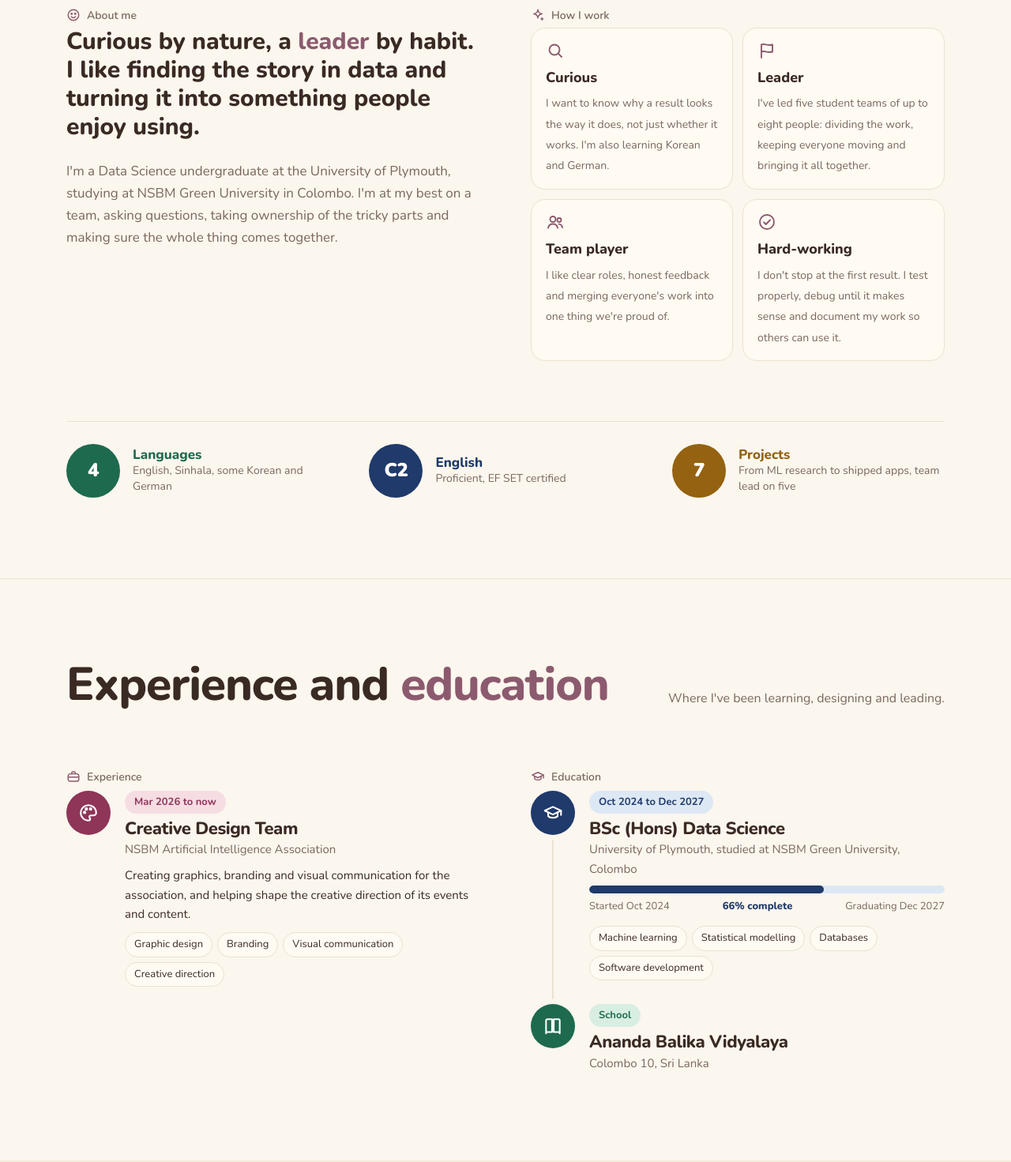
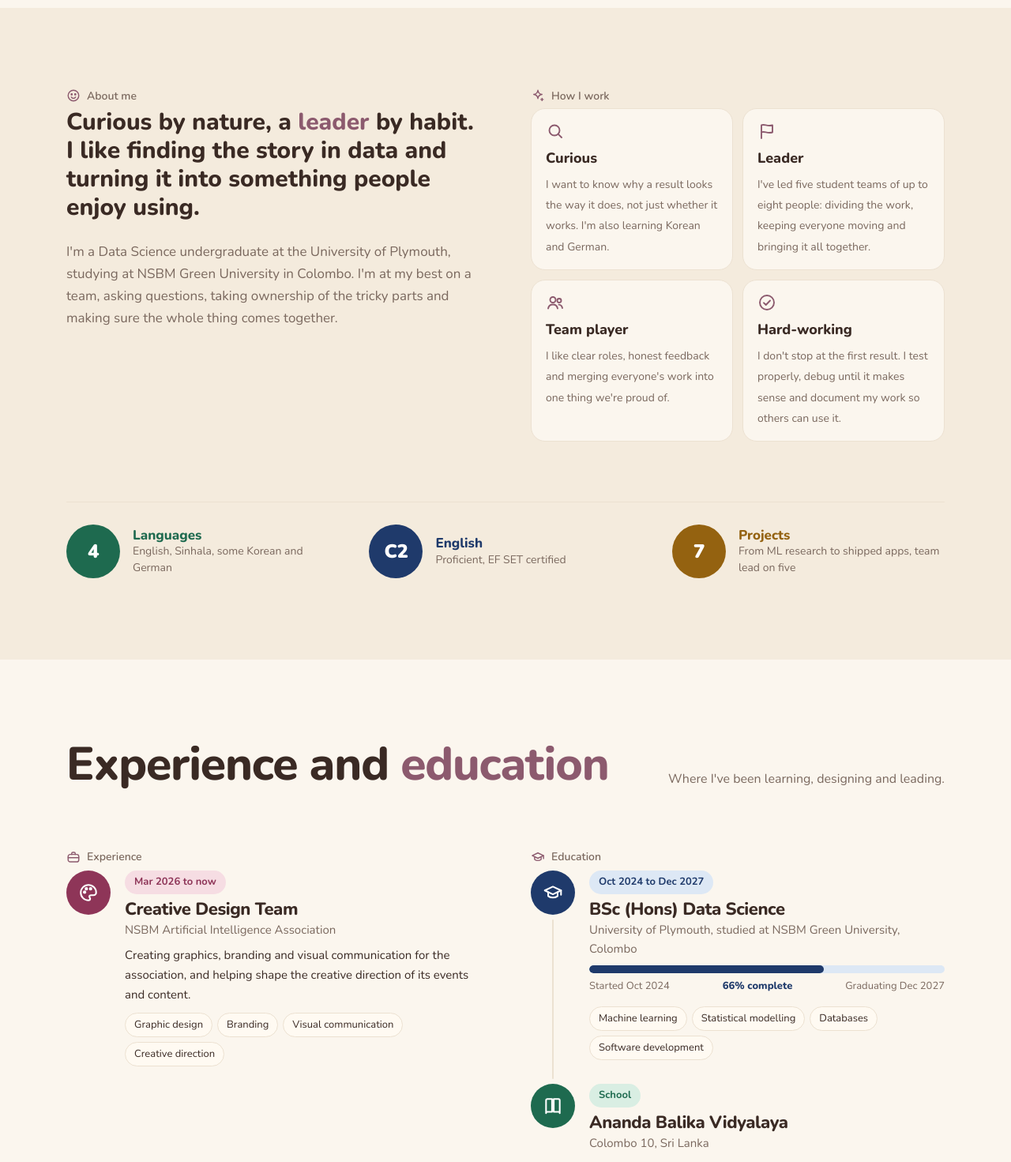
Before and after one commit to MenadiDev/menadidev.github.io, a plain HTML site: page index.html in a window 1280 px wide. Shown: the part 2537-4008 px from the top of the page at 79% size. Drawn offline with nearby package versions, Linux system fonts and the light colour scheme.

Commit message:
Add files via upload

```diff
--- a/index.html
+++ b/index.html
@@ -154,6 +154,7 @@ nav ul a:hover{background:var(--sand);color:var(--ink)}
 .flow span{background:var(--card);border-radius:10px;padding:8px 10px}
 .flow i{font-style:normal;color:var(--acc)}
 
+.about{background:var(--sand)}.about .how div{background:var(--bg)}
 .about .wrap{display:grid;grid-template-columns:minmax(0,1fr) minmax(0,1fr);gap:clamp(28px,5vw,80px)}
 .big{font-family:Nunito,system-ui,sans-serif;font-weight:800;font-size:clamp(22px,2.4vw,30px);line-height:1.2;margin:0 0 24px}
 .big em{color:var(--deep)}
@@ -213,7 +214,7 @@ footer .wrap{display:flex;justify-content:space-between;gap:12px;flex-wrap:wrap;
 .glance p{margin:0}
 .glance b{display:block;font-weight:800;font-size:17px;color:var(--gc);line-height:1.2}
 .glance p span{font-size:14px;color:var(--mute);line-height:1.45;display:block}
-.journey{border-top:1px solid var(--line)}
+.journey{}
 .journey .head{margin-bottom:clamp(44px,6vw,76px)}
 .jcols{display:grid;grid-template-columns:minmax(0,1fr) minmax(0,1fr);gap:clamp(28px,5vw,80px)}
 .jt{list-style:none;margin:8px 0 0;padding:0}
@@ -305,7 +306,7 @@ footer .wrap{display:flex;justify-content:space-between;gap:12px;flex-wrap:wrap;
   </div>
 </section>
 
-<section class="band about" id="about" style="padding-top:0">
+<section class="band about" id="about">
   <div class="wrap">
     <div class="rv">
       <p class="lab"><svg class="ic" aria-hidden="true"><use href="#i-smile"/></svg>About me</p>
```
